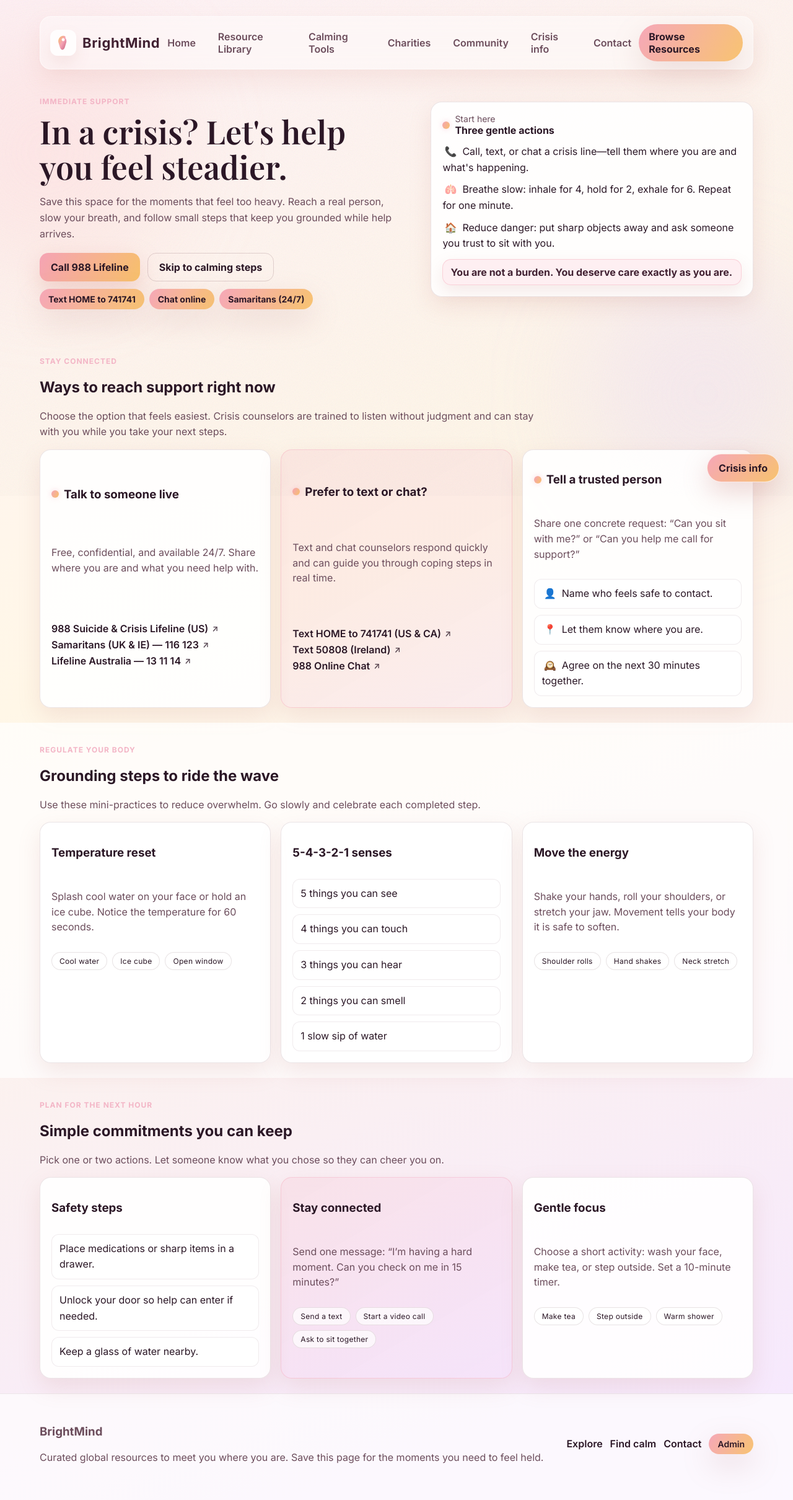
After one commit to andyfast20-sketch/mentalhealthresources, a Flask app: page /crisis in a window 1280 px wide. The commit adds this page. Shown: the whole page at 62% size. Run offline with Flask 3, Linux system fonts and the light colour scheme.

Commit message:
Add crisis info page and floating support button

```diff
--- a/app.py
+++ b/app.py
@@ -260,6 +260,11 @@ def community():
     return render_template("community.html", highlights=COMMUNITY_HIGHLIGHTS)
 
 
+@app.route("/crisis")
+def crisis_info():
+    return render_template("crisis.html")
+
+
 @app.route("/admin")
 def admin():
     charities = load_charities()
--- a/static/styles.css
+++ b/static/styles.css
@@ -952,6 +952,105 @@ body {
   align-items: center;
 }
 
+.floating-crisis {
+  position: fixed;
+  bottom: 22px;
+  right: 22px;
+  z-index: 30;
+  background: linear-gradient(135deg, rgba(245, 163, 181, 0.96), rgba(247, 192, 106, 0.96));
+  color: #2b1726;
+  padding: 12px 18px;
+  border-radius: 999px;
+  text-decoration: none;
+  font-weight: 800;
+  box-shadow: 0 16px 42px rgba(195, 122, 117, 0.3);
+  border: 1px solid rgba(255, 255, 255, 0.7);
+  backdrop-filter: blur(12px);
+  transition: transform 0.2s ease, box-shadow 0.2s ease;
+}
+
+.floating-crisis:hover {
+  transform: translateY(-2px);
+  box-shadow: 0 20px 48px rgba(195, 122, 117, 0.35);
+}
+
+.crisis-hero {
+  margin-top: 18px;
+}
+
+.crisis-panel {
+  position: relative;
+  z-index: 1;
+}
+
+.crisis-grid {
+  display: grid;
+  grid-template-columns: repeat(auto-fit, minmax(280px, 1fr));
+  gap: 16px;
+  margin-top: 16px;
+}
+
+.crisis-card {
+  background: rgba(255, 255, 255, 0.9);
+  border: 1px solid rgba(113, 64, 77, 0.14);
+  border-radius: 18px;
+  padding: 18px;
+  box-shadow: 0 14px 36px rgba(195, 122, 117, 0.16);
+  display: grid;
+  gap: 12px;
+}
+
+.crisis-card.highlight {
+  background: linear-gradient(150deg, rgba(245, 163, 181, 0.16), rgba(233, 188, 255, 0.14));
+  border-color: rgba(245, 163, 181, 0.4);
+}
+
+.grounding-list {
+  list-style: none;
+  padding: 0;
+  margin: 0;
+  display: grid;
+  gap: 10px;
+  color: var(--text);
+  line-height: 1.6;
+}
+
+.grounding-list span {
+  display: inline-flex;
+  width: 26px;
+  align-items: center;
+  justify-content: center;
+  margin-right: 6px;
+}
+
+.grounding-list.soft li {
+  background: rgba(255, 255, 255, 0.78);
+  border: 1px solid rgba(113, 64, 77, 0.1);
+  border-radius: 12px;
+  padding: 10px 12px;
+}
+
+.reassure {
+  background: rgba(245, 163, 181, 0.16);
+  border: 1px solid rgba(245, 163, 181, 0.4);
+  border-radius: 14px;
+  padding: 10px 12px;
+  font-weight: 700;
+  color: #412132;
+  box-shadow: 0 10px 26px rgba(195, 122, 117, 0.16);
+}
+
+.crisis-chips {
+  display: flex;
+  flex-wrap: wrap;
+  gap: 8px;
+  margin-top: 8px;
+}
+
+.crisis-grid.calming .crisis-card {
+  align-content: start;
+}
+
 @media (max-width: 960px) {
   .hero {
     padding-top: 24px;
--- a/templates/base.html
+++ b/templates/base.html
@@ -36,6 +36,7 @@
                 <a href="{{ url_for('calming_tools') }}" class="nav-link">Calming Tools</a>
                 <a href="{{ url_for('charities') }}" class="nav-link">Charities</a>
                 <a href="{{ url_for('community') }}" class="nav-link">Community</a>
+                <a href="{{ url_for('crisis_info') }}" class="nav-link">Crisis info</a>
                 <a href="#contact" class="nav-link">Contact</a>
             </div>
             <a class="pill nav-pill" href="{{ url_for('resources') }}">Browse Resources</a>
@@ -60,6 +61,8 @@
         </div>
     </footer>
 
+    <a class="floating-crisis" href="{{ url_for('crisis_info') }}" aria-label="Open crisis information and coping tools">Crisis info</a>
+
     <script src="/static/script.js"></script>
 </body>
 </html>
--- /dev/null
+++ b/templates/crisis.html
@@ -0,0 +1,157 @@
+{% extends "base.html" %}
+
+{% block hero %}
+<section class="hero-grid crisis-hero">
+    <div class="hero-copy">
+        <p class="eyebrow">Immediate support</p>
+        <h1>In a crisis? Let's help you feel steadier.</h1>
+        <p class="lede">Save this space for the moments that feel too heavy. Reach a real person, slow your breath, and follow small steps that keep you grounded while help arrives.</p>
+        <div class="cta-row">
+            <a class="btn" href="tel:988">Call 988 Lifeline</a>
+            <a class="btn ghost" href="#grounding">Skip to calming steps</a>
+        </div>
+        <div class="crisis-chips">
+            <a class="pill tiny" href="sms:741741">Text HOME to 741741</a>
+            <a class="pill tiny" href="https://988lifeline.org/chat/" target="_blank" rel="noopener">Chat online</a>
+            <a class="pill tiny" href="https://www.samaritans.org/how-we-can-help/contact-samaritan/" target="_blank" rel="noopener">Samaritans (24/7)</a>
+        </div>
+    </div>
+    <div class="hero-panel crisis-card">
+        <div class="card-header">
+            <div class="dot"></div>
+            <div>
+                <div class="mini">Start here</div>
+                <strong>Three gentle actions</strong>
+            </div>
+        </div>
+        <ul class="grounding-list">
+            <li><span>📞</span>Call, text, or chat a crisis line—tell them where you are and what's happening.</li>
+            <li><span>🫁</span>Breathe slow: inhale for 4, hold for 2, exhale for 6. Repeat for one minute.</li>
+            <li><span>🏠</span>Reduce danger: put sharp objects away and ask someone you trust to sit with you.</li>
+        </ul>
+        <div class="reassure">You are not a burden. You deserve care exactly as you are.</div>
+    </div>
+</section>
+{% endblock %}
+
+{% block content %}
+<section class="panel crisis-panel">
+    <div class="panel-header">
+        <p class="eyebrow">Stay connected</p>
+        <h2>Ways to reach support right now</h2>
+        <p class="body">Choose the option that feels easiest. Crisis counselors are trained to listen without judgment and can stay with you while you take your next steps.</p>
+    </div>
+    <div class="crisis-grid">
+        <article class="crisis-card">
+            <div class="card-header">
+                <div class="dot"></div>
+                <h3>Talk to someone live</h3>
+            </div>
+            <p class="body">Free, confidential, and available 24/7. Share where you are and what you need help with.</p>
+            <div class="links">
+                <a class="link" href="tel:988">988 Suicide & Crisis Lifeline (US)</a>
+                <a class="link" href="tel:116123">Samaritans (UK & IE) — 116 123</a>
+                <a class="link" href="tel:131114">Lifeline Australia — 13 11 14</a>
+            </div>
+        </article>
+        <article class="crisis-card highlight">
+            <div class="card-header">
+                <div class="dot"></div>
+                <h3>Prefer to text or chat?</h3>
+            </div>
+            <p class="body">Text and chat counselors respond quickly and can guide you through coping steps in real time.</p>
+            <div class="links">
+                <a class="link" href="sms:741741">Text HOME to 741741 (US & CA)</a>
+                <a class="link" href="sms:50808">Text 50808 (Ireland)</a>
+                <a class="link" href="https://988lifeline.org/chat/" target="_blank" rel="noopener">988 Online Chat</a>
+            </div>
+        </article>
+        <article class="crisis-card">
+            <div class="card-header">
+                <div class="dot"></div>
+                <h3>Tell a trusted person</h3>
+            </div>
+            <p class="body">Share one concrete request: “Can you sit with me?” or “Can you help me call for support?”</p>
+            <ul class="grounding-list soft">
+                <li><span>👤</span>Name who feels safe to contact.</li>
+                <li><span>📍</span>Let them know where you are.</li>
+                <li><span>🕰️</span>Agree on the next 30 minutes together.</li>
+            </ul>
+        </article>
+    </div>
+</section>
+
+<section class="panel crisis-panel info-panel" id="grounding">
+    <div class="panel-header">
+        <p class="eyebrow">Regulate your body</p>
+        <h2>Grounding steps to ride the wave</h2>
+        <p class="body">Use these mini-practices to reduce overwhelm. Go slowly and celebrate each completed step.</p>
+    </div>
+    <div class="crisis-grid calming">
+        <article class="crisis-card">
+            <h3>Temperature reset</h3>
+            <p class="body">Splash cool water on your face or hold an ice cube. Notice the temperature for 60 seconds.</p>
+            <div class="chip-row">
+                <span class="chip">Cool water</span>
+                <span class="chip">Ice cube</span>
+                <span class="chip">Open window</span>
+            </div>
+        </article>
+        <article class="crisis-card">
+            <h3>5-4-3-2-1 senses</h3>
+            <ul class="grounding-list soft">
+                <li>5 things you can see</li>
+                <li>4 things you can touch</li>
+                <li>3 things you can hear</li>
+                <li>2 things you can smell</li>
+                <li>1 slow sip of water</li>
+            </ul>
+        </article>
+        <article class="crisis-card">
+            <h3>Move the energy</h3>
+            <p class="body">Shake your hands, roll your shoulders, or stretch your jaw. Movement tells your body it is safe to soften.</p>
+            <div class="chip-row">
+                <span class="chip">Shoulder rolls</span>
+                <span class="chip">Hand shakes</span>
+                <span class="chip">Neck stretch</span>
+            </div>
+        </article>
+    </div>
+</section>
+
+<section class="panel crisis-panel">
+    <div class="panel-header">
+        <p class="eyebrow">Plan for the next hour</p>
+        <h2>Simple commitments you can keep</h2>
+        <p class="body">Pick one or two actions. Let someone know what you chose so they can cheer you on.</p>
+    </div>
+    <div class="crisis-grid calming">
+        <article class="crisis-card">
+            <h3>Safety steps</h3>
+            <ul class="grounding-list soft">
+                <li>Place medications or sharp items in a drawer.</li>
+                <li>Unlock your door so help can enter if needed.</li>
+                <li>Keep a glass of water nearby.</li>
+            </ul>
+        </article>
+        <article class="crisis-card highlight">
+            <h3>Stay connected</h3>
+            <p class="body">Send one message: “I’m having a hard moment. Can you check on me in 15 minutes?”</p>
+            <div class="chip-row">
+                <span class="chip">Send a text</span>
+                <span class="chip">Start a video call</span>
+                <span class="chip">Ask to sit together</span>
+            </div>
+        </article>
+        <article class="crisis-card">
+            <h3>Gentle focus</h3>
+            <p class="body">Choose a short activity: wash your face, make tea, or step outside. Set a 10-minute timer.</p>
+            <div class="chip-row">
+                <span class="chip">Make tea</span>
+                <span class="chip">Step outside</span>
+                <span class="chip">Warm shower</span>
+            </div>
+        </article>
+    </div>
+</section>
+{% endblock %}
```
